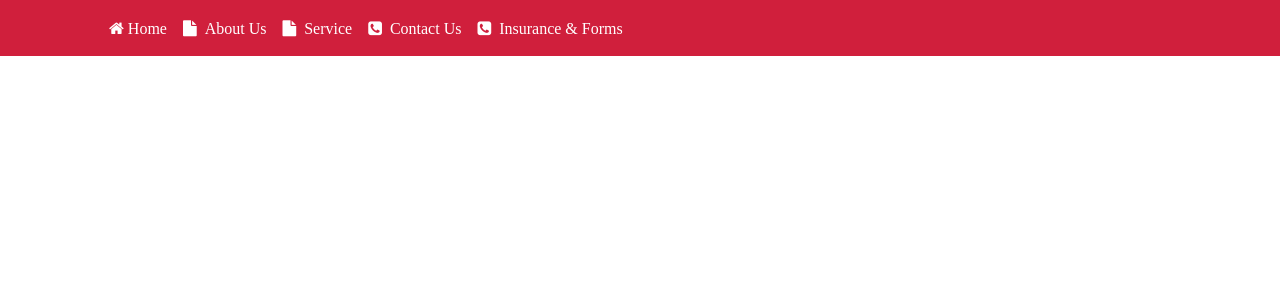
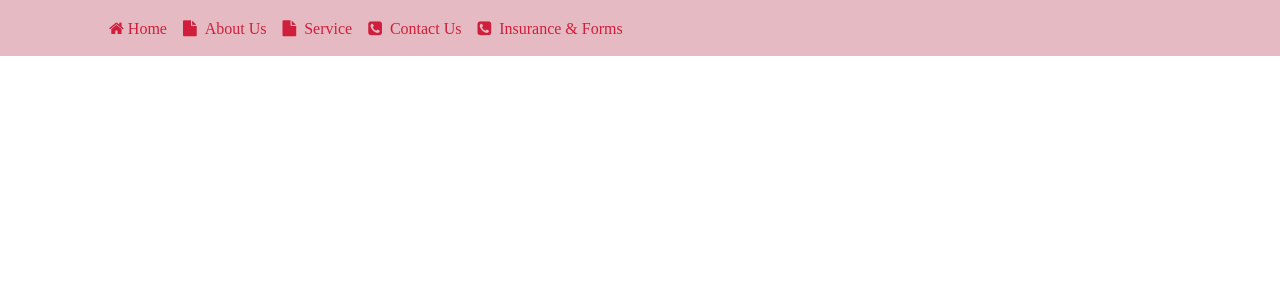
Before and after one commit to jmolesco/carecenter, a React (Create React App) app: page /#/home in a window 1280 px wide. Shown: the top 300 px of the page. Built offline with nearby package versions, Linux system fonts and the light colour scheme.

Commit message:
change color

```diff
--- a/src/App.css
+++ b/src/App.css
@@ -10,10 +10,10 @@ span.navbartext {
 
 /**    HEADER **/
 .navbar{
-  background-color:#d01f3c;
+  background-color:#e6bac2;
 }
 .navbar .navbar-collapse >div.mr-auto >div >a {
-    color: white;
+    color: #d01f3c;
  }
 .navbar .navbar-collapse > div.mr-auto > div > a:hover {
      background-color: #e6bac2;
--- a/src/components/Home/Home.js
+++ b/src/components/Home/Home.js
@@ -83,7 +83,7 @@ class Home extends Component {
                                 <Card.Title>Food Allergy</Card.Title>
                                 <hr />
                                 <Card.Text>
-                                Food allergy, gluten sensitivity, nut allergy, aspirin allergy, smoke allergy,wheat allergy, spring allergy, mold allergy, dust mite allergy, animal dander allergy.
+                                Food allergy, gluten sensitivity, nut allergy, aspirin allergy, smoke allergy, wheat allergy, spring allergy, mold allergy, dust mite allergy, animal dander allergy.
                                 </Card.Text>
                                 </Card.Body>
 
```
